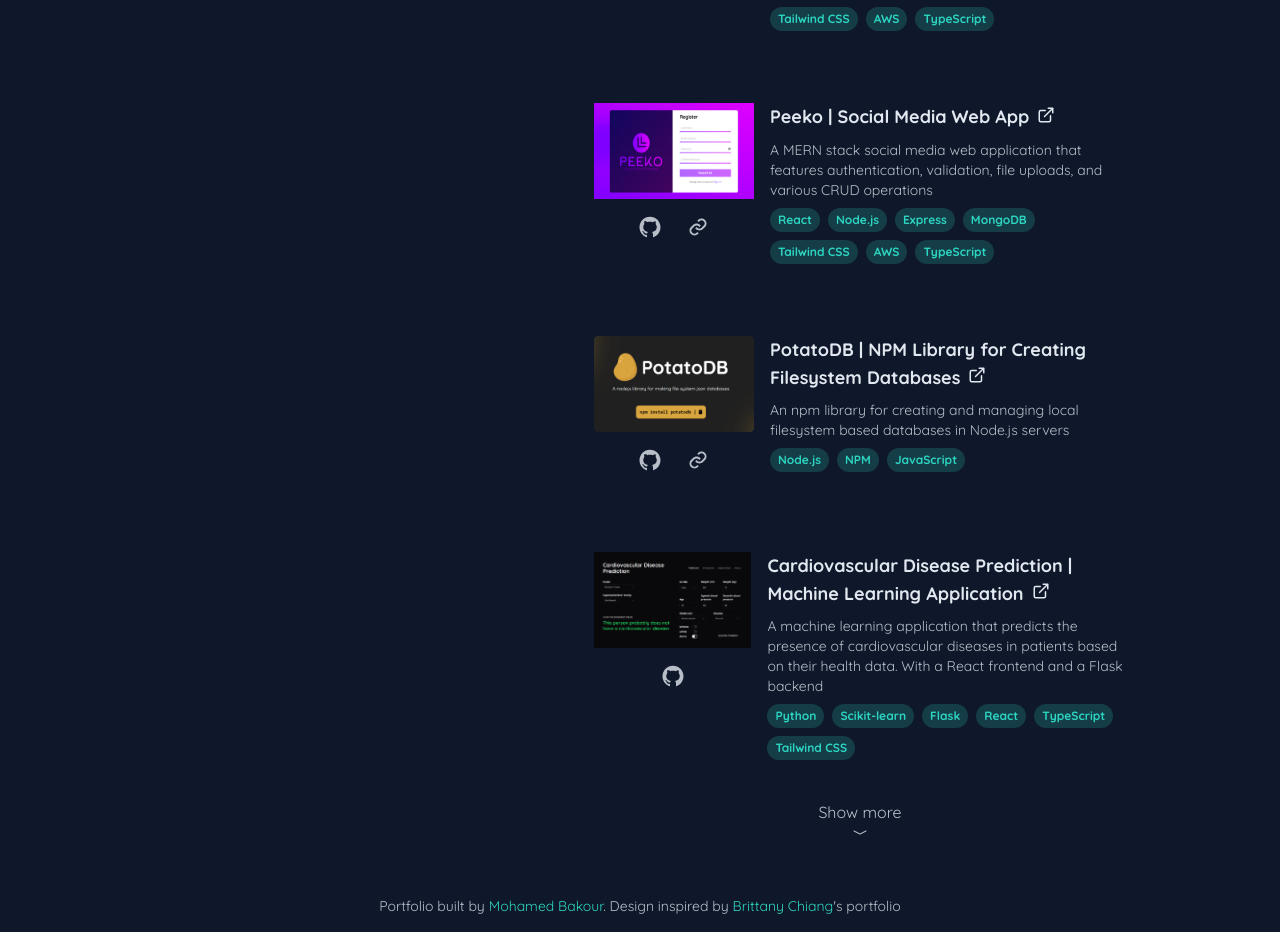
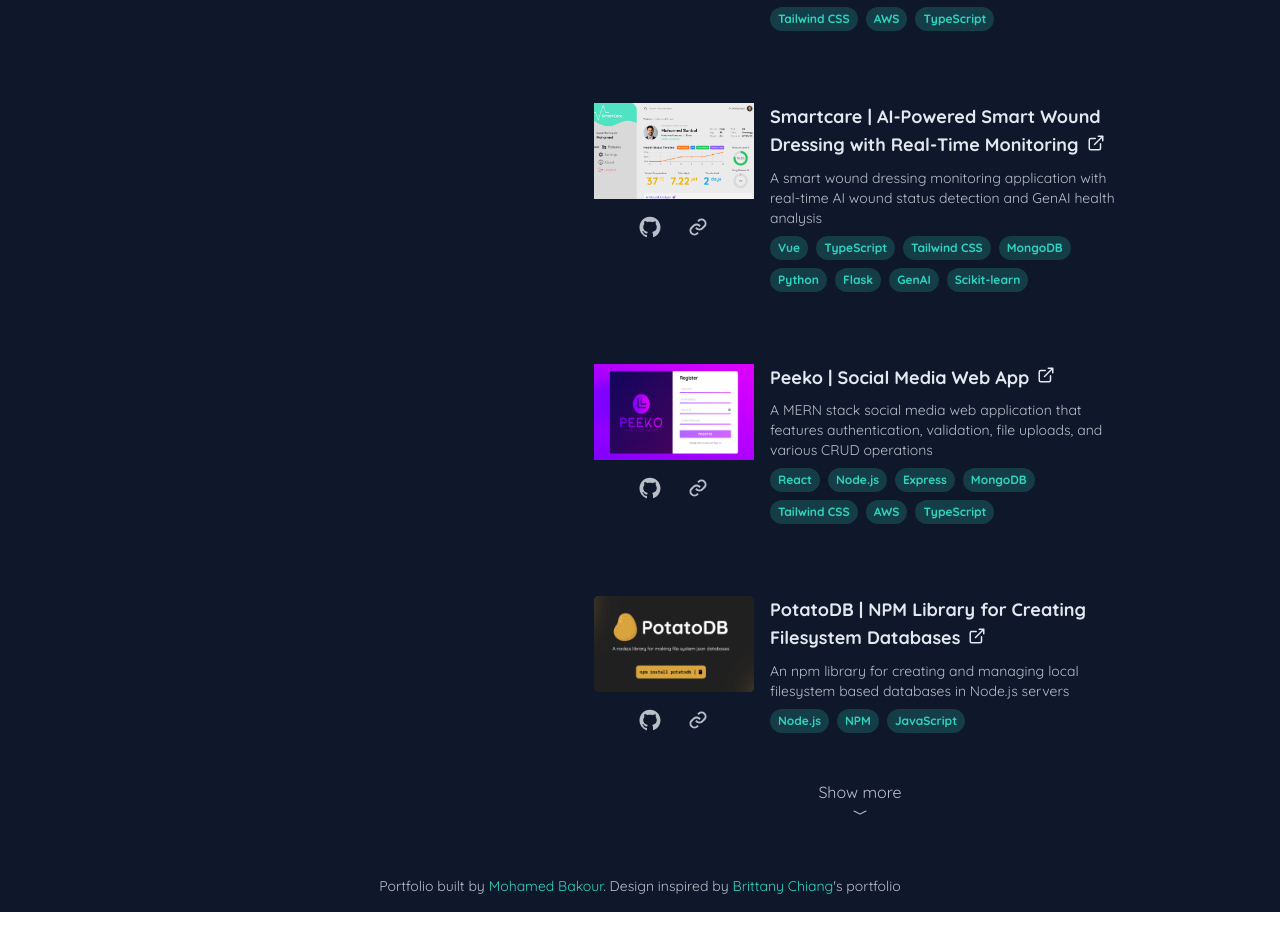
Before and after one commit to MoBakour/portfolio, a React (Vite) app: page / in a window 1280 px wide. Shown: the part 2657-3589 px from the top of the page. Built offline with nearby package versions, Linux system fonts and the light colour scheme.

Commit message:
add smartcare project

```diff
--- a/src/sections/Projects.tsx
+++ b/src/sections/Projects.tsx
@@ -8,6 +8,7 @@ import { useState } from "react";
 import IconChevronCompactDown from "../icons/IconChevronCompactDown";
 
 import MallikniThumbnail from "../images/mallikni-thumbnail.png";
+import SmartcareThumbnail from "../images/smartcare-thumbnail.png";
 import PeekoThumbnail from "../images/peeko-thumbnail.png";
 import PotatoDBThumbnail from "../images/potatodb-thumbnail.png";
 // import StockAIThumbnail from "../images/stockai-thumbnail.png";
@@ -38,6 +39,7 @@ enum Techs {
     TELEGRAF = "Telegraf.js",
     FLASK = "Flask",
     SKLEARN = "Scikit-learn",
+    GENAI = "GenAI",
 }
 
 interface IProject {
@@ -65,6 +67,24 @@ const projectsData: IProject[] = [
             Techs.TAILWIND,
             Techs.AWS,
             Techs.TYPESCRIPT,
+        ],
+    },
+    {
+        title: "Smartcare | AI-Powered Smart Wound Dressing with Real-Time Monitoring",
+        description:
+            "A smart wound dressing monitoring application with real-time AI wound status detection and GenAI health analysis",
+        image: SmartcareThumbnail,
+        repo: "https://github.com/MoBakour/smartcare",
+        link: "https://smartcare-ai.netlify.app",
+        stack: [
+            Techs.VUE,
+            Techs.TYPESCRIPT,
+            Techs.TAILWIND,
+            Techs.MONGODB,
+            Techs.PYTHON,
+            Techs.FLASK,
+            Techs.GENAI,
+            Techs.SKLEARN,
         ],
     },
     {
```
Also changed, not shown: src/images/smartcare-thumbnail.png (added), 1 other file (tests, documents, lock files or other folders).
